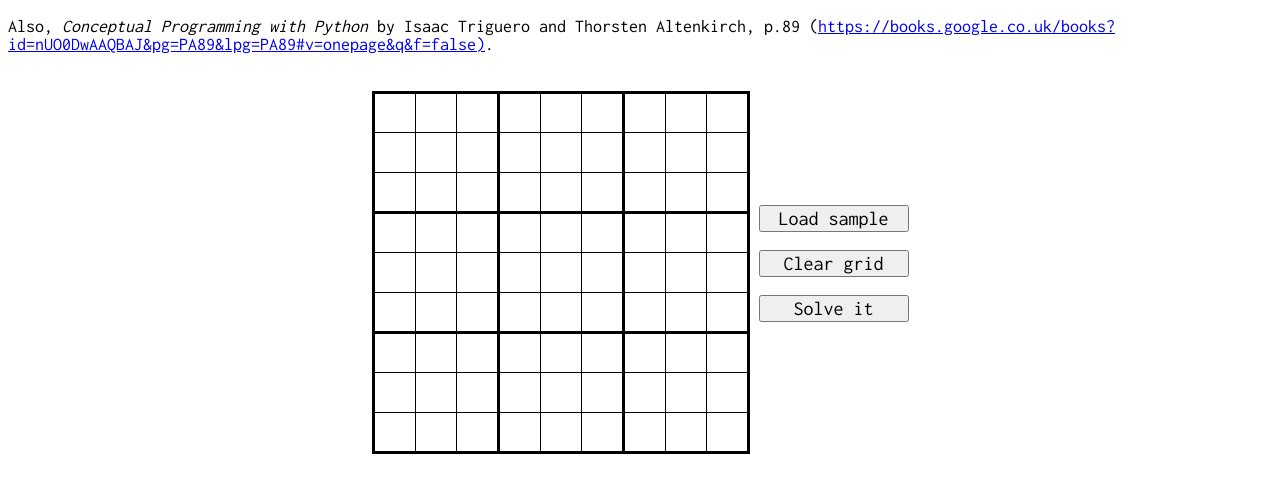
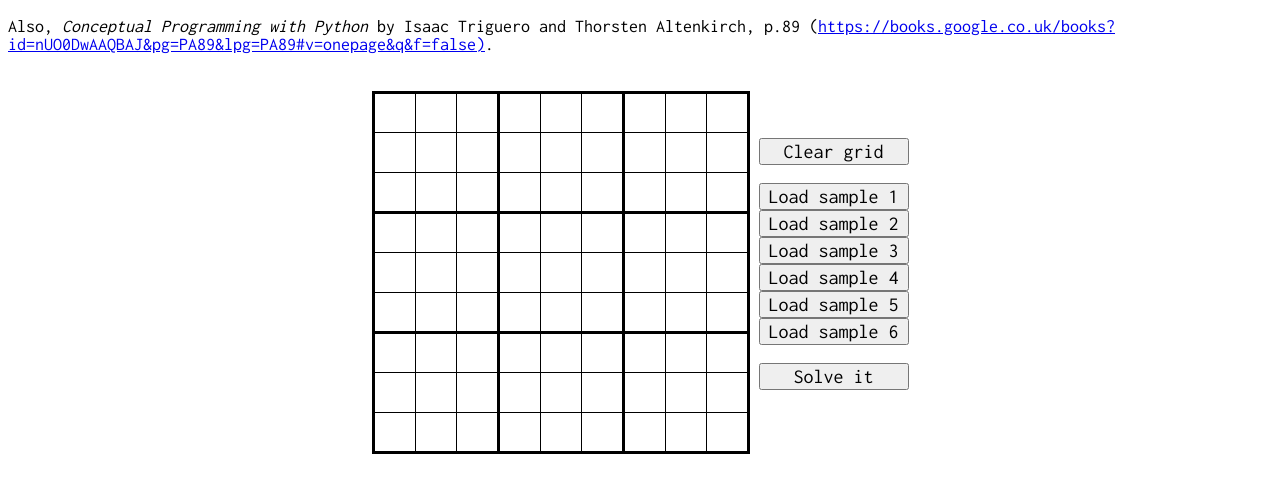
Before and after one commit to Autocrit/Sudoku-solver, a plain HTML site: page index.html in a window 1280 px wide. Shown: the part 107-600 px from the top of the page. Drawn offline with Linux system fonts and the light colour scheme.

Commit message:
Update index.html

```diff
--- a/index.html
+++ b/index.html
@@ -31,11 +31,16 @@
 				<tr><td/><td/><td/><td/><td/><td/><td/><td/><td/></tr>
 			</tbody>
 		</table>
-		<label id = "info"/>
+		<label id="info"> </label>
       </div>
       <div class="box2">
-		<button id="sample_btn">Load sample</button><p/>
-    <button id="clear_btn">Clear grid</button><p/>
+		<button id="clear_btn">Clear grid</button><p/>
+		<button id="sample_btn_1">Load sample 1</button><br/>
+		<button id="sample_btn_2">Load sample 2</button><br/>
+		<button id="sample_btn_3">Load sample 3</button><br/>
+		<button id="sample_btn_4">Load sample 4</button><br/>
+		<button id="sample_btn_5">Load sample 5</button><br/>
+		<button id="sample_btn_6">Load sample 6</button><p/>
 		<button id="solve_btn">Solve it</button>
       </div>
     </div>
```
